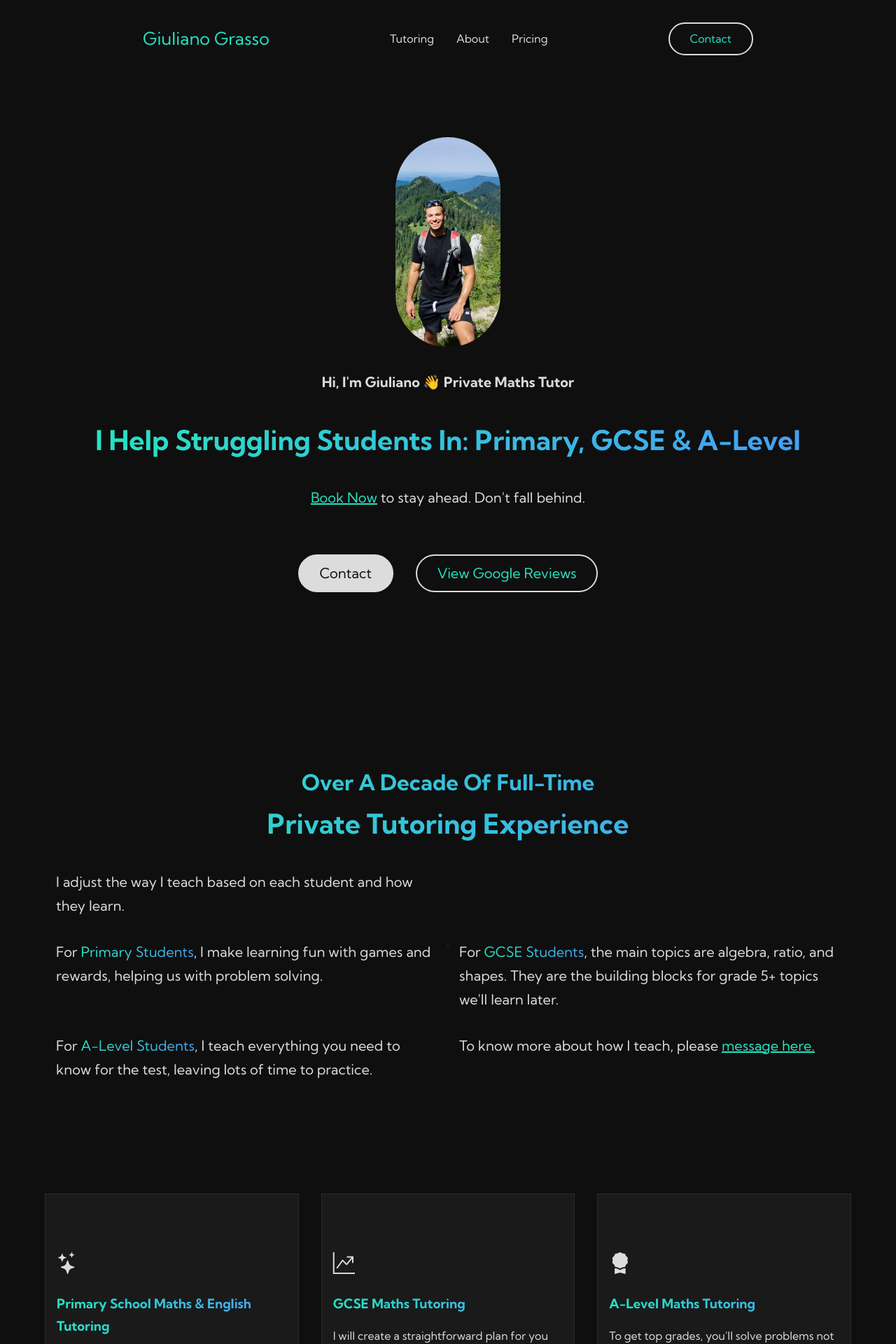
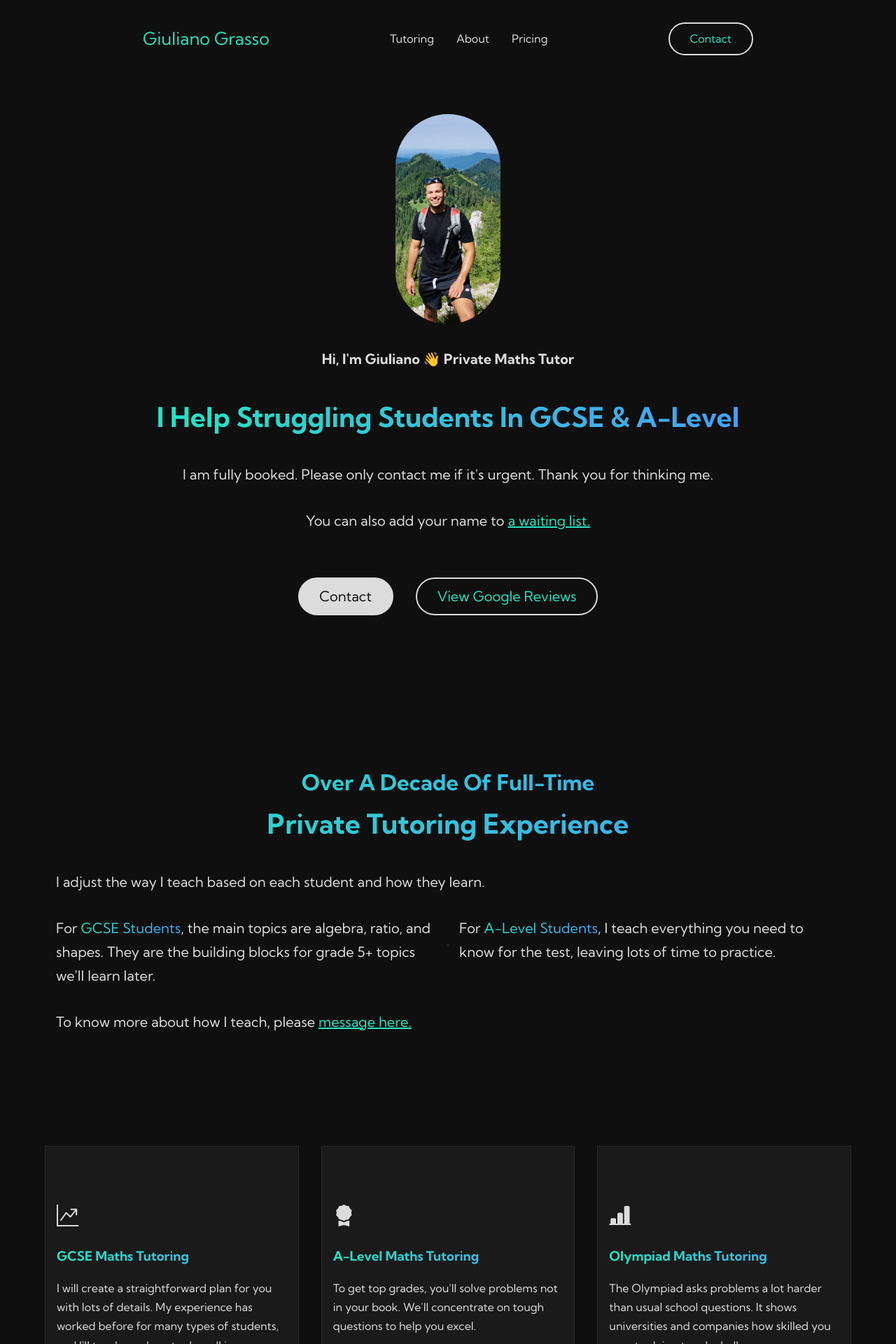
Before and after one commit to GG1982/Jekyll-ggmaths, a Jekyll site: the page built from pages/index.html, in a window 1280 px wide. Shown: the top 1920 px of the page at 70% size. Built offline with Jekyll 4.4.1, drawn with Linux system fonts in a browser that asks for light colours; some of the changed text lies outside the part shown.

Commit message:
increase price and add fully booked

```diff
--- a/_sass/base.scss
+++ b/_sass/base.scss
@@ -203,7 +203,7 @@
 .tutoring-subjects-container {
   display: grid;
   grid-template-areas:
-  "a ."
+  "a a"
   "b c"
   "d e";
   width: min(100%, 70em);
--- a/_sass/utility.scss
+++ b/_sass/utility.scss
@@ -106,3 +106,22 @@
   text-transform: capitalize;
 
 }
+
+//  widths
+
+
+.ch-50 {
+  max-width: 50ch;
+}
+
+.ch-60 {
+  max-width: 60ch;
+}
+
+.ch-70 {
+  max-width: 70ch;
+}
+
+.ch-80 {
+  max-width: 80ch;
+}
--- a/pages/index.html
+++ b/pages/index.html
@@ -9,8 +9,11 @@
                 <div class="hero-body-title">
                     <img src="{{ site.baseurl }}/assets/images/giuliano-hiking.jpeg" alt="a picture of Giuliano hiking up a mountain, blue skies and a mountain full of tress in the background">
                     <h1 class="font-0 capitalize">Hi, I'm Giuliano 👋 private maths tutor</h1>
-                    <h2 class="font-3 fancy-text block">I help struggling students in: primary, GCSE & A-Level</h2>
-                    <p><a href="#contact" class="body-link capitalize">book now</a> to stay ahead. Don't fall behind.</p>
+                    <h2 class="font-3 fancy-text block">I help struggling students in GCSE & A-Level</h2>
+                    <p class="ch-70"> I am fully booked. Please only contact me if it's urgent. Thank you for thinking me.</p>
+
+                    <p>You can also add your name to <a href="#contact" class="body-link">a waiting list.</a></p>
+                    <!-- <p><a href="#contact" class="body-link capitalize">book now</a> to stay ahead.</p> -->
                  </div>
 
                     <div class="hero-body-btn">
@@ -27,7 +30,7 @@
 
                 <p>I adjust the way I teach based on each student and how they learn.</p>
 
-                <p>For <span class="fancy-text">Primary students</span>, I make learning fun with games and rewards, helping us with problem solving.</p>
+                <!-- <p>For <span class="fancy-text">Primary students</span>, I make learning fun with games and rewards, helping us with problem solving.</p> -->
 
                 <p>For <span class="fancy-text">GCSE students</span>, the main topics are algebra, ratio, and shapes. They are the building blocks for grade 5+ topics we'll learn later.</p>
 
@@ -37,11 +40,11 @@
             </div>
 
             <div class="cards-container">
-                <div class="card fade-in" style="--order: 1;">
+                <!-- <div class="card fade-in" style="--order: 1;">
                     <i class="font-2 bi bi-stars"></i>
                     <h3 class="fancy-text">Primary School Maths & English Tutoring</h3>
                     <p class="font--1">I help children advance using fun games. I've done this successfully with students from DAO, Latymer, and QE Boys schools. I aim to make tutoring great and enjoyable so kids can do their best!</p>
-                </div>
+                </div> -->
                 <div class="card fade-in" style="--order: 2;">
                     <i class="font-2 bi bi-graph-up-arrow"></i>
                     <h3 class="fancy-text">GCSE Maths tutoring</h3>
@@ -86,9 +89,9 @@
 
                     <p>And for the last 7 years, I have done that. I've helped students go from grade 3 to grade 7 in their GCSEs.</p>
 
-                    <p>I have worked alongside local primary schools, such as Ashmole Primary and Osidge School, teaching small groups of children.</p>
+                    <!-- <p>I have worked alongside local primary schools, such as Ashmole Primary and Osidge School, teaching small groups of children.</p> -->
 
-                    <p>I have helped A-Level students with their entrance exams to Oxford or Cambridge. And I've helped primary students get into grammar schools.</p>
+                    <p>I have helped A-Level students with their entrance exams to Oxford or Cambridge.</p>
 
                     <p>I'm extraordinarily proud of each of my students and go to the best of my ability to give them the support they're seeking.</p>
 
@@ -139,7 +142,7 @@
                         <p class="capitalize"><i class="bi bi-check"></i>PDF notes after each lesson</p>
                     </div>
                     <div>
-                        <p class="font-3">£55 /hour</p>
+                        <p class="font-3">£70 /hour</p>
                     </div>
                 </div>
                 <div class="pricing-card fade-in-left" style="--order: 2">
@@ -150,7 +153,7 @@
                         <p class="capitalize"><i class="bi bi-check"></i>DBS checked</p>
                     </div>
                     <div>
-                        <p class="font-3">£60 /hour</p>
+                        <p class="font-3">£80 /hour</p>
                     </div>
                 </div>
                 <div>
```
Also changed, not shown: 3 other files. Lines whose indentation alone changed are shown as unchanged.
